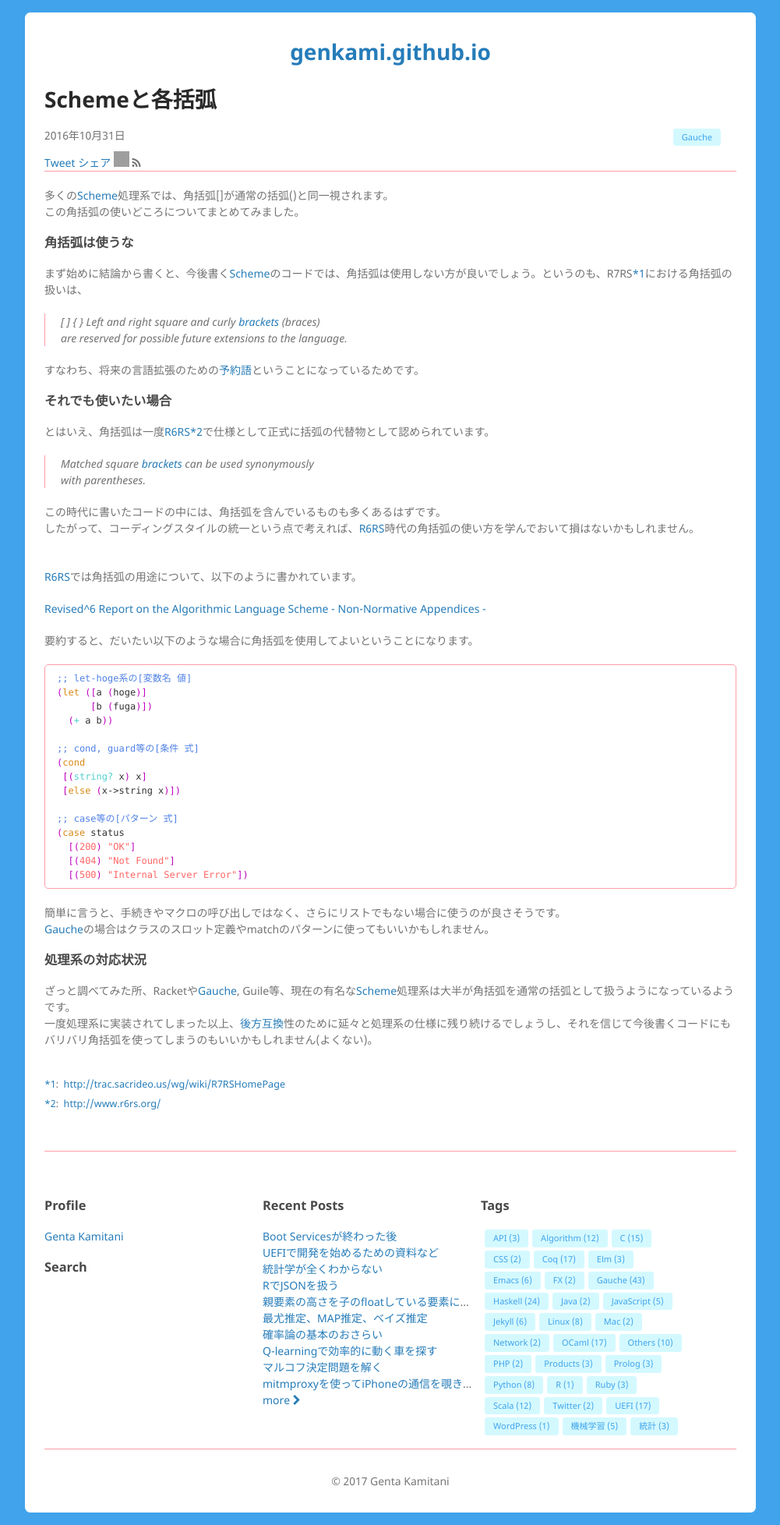
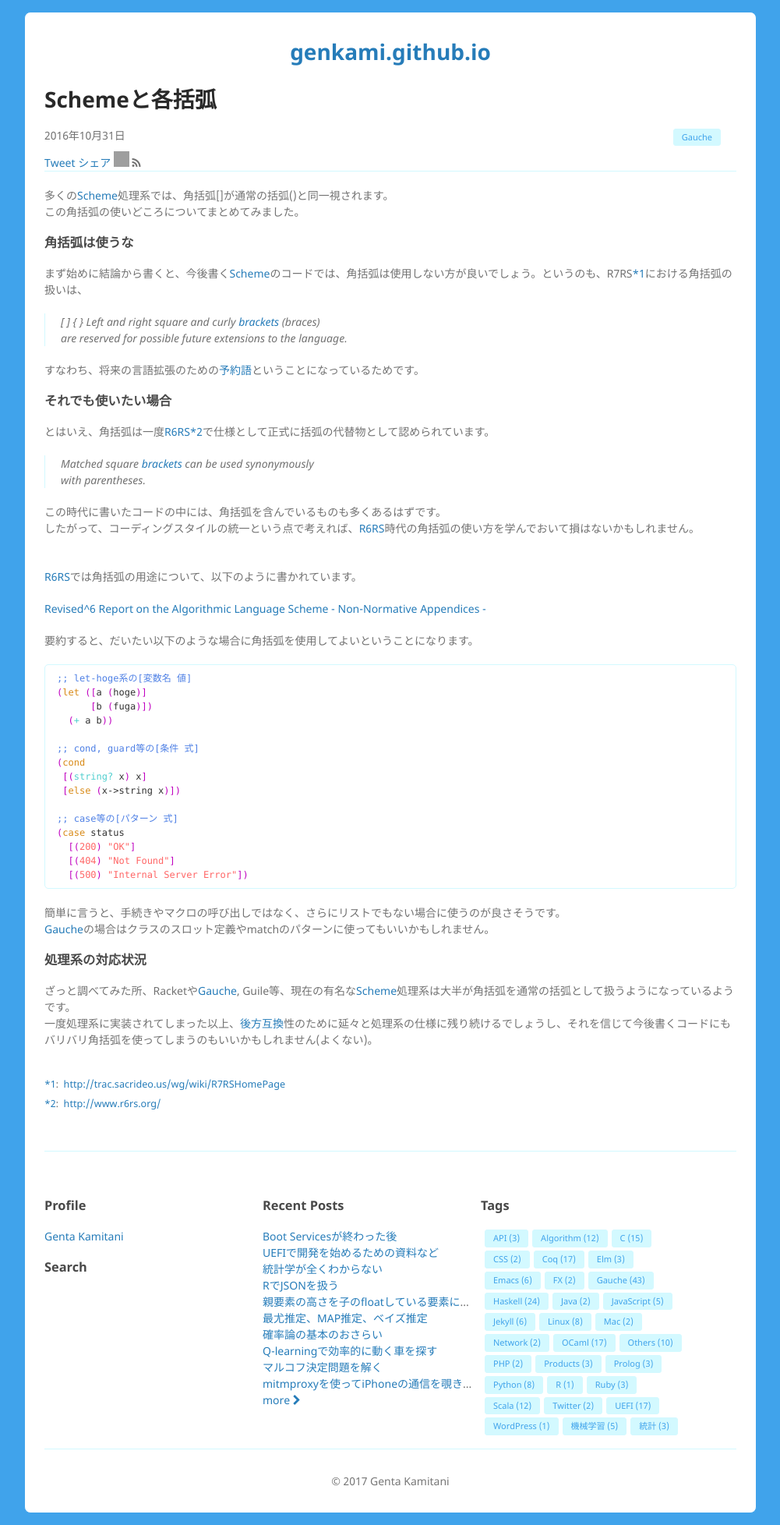
Before and after one commit to genkami/genkami.github.io, a Jekyll site: the page built from _posts/2016-10-31-045627.html, in a window 1280 px wide. Shown: the whole page at 78% size, without its empty margins (139-1140 px from the left). Built offline with Jekyll 4.4.1, drawn with Linux system fonts in a browser that asks for light colours; comment, search, counter and statistics services are not loaded; grey boxes are pictures that could not be loaded.

Commit message:
hrの色水色に変えた

```diff
--- a/_sass/theme/pale.scss
+++ b/_sass/theme/pale.scss
@@ -8,7 +8,7 @@ $font-color: #727272;
 $link-color: #267cb9;
 $link-hover-color: #006699;
 
-$hr-color: #ff9ca8;
+$hr-color: #d3f9ff; // #ff9ca8
 $table-border-color: #e5e5e5;
 
 $code-background-color: $inner-background-color;
```
